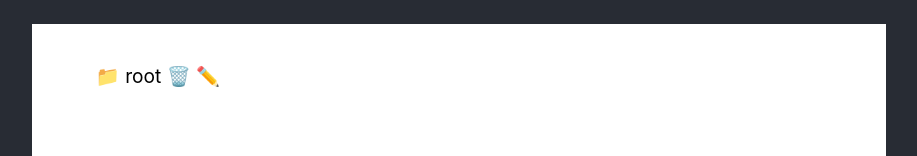
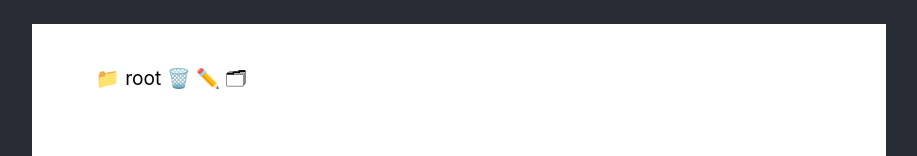
Before and after one commit to rubeun/file-manager, a React (Create React App) app: page / in a window 1280 px wide. Shown: the part 185-341 px from the top of the page, without its empty margins (189-1106 px from the left). Built offline with nearby package versions, Linux system fonts and the light colour scheme.

Commit message:
implement addFolder in Folder component

```diff
--- a/src/components/Folder.tsx
+++ b/src/components/Folder.tsx
@@ -13,16 +13,25 @@ type FolderType = {
   deleteNode: any;
   showContent: any;
   editName: any;
+  addFolder: any;
 }
 
-const Folder: FC<FolderType> = ({ parentNode, node, showContent, deleteNode, editName }) => {
+const Folder: FC<FolderType> = ({ parentNode, node, showContent, deleteNode, editName, addFolder }) => {
   const [folderOpen, setFolderOpen] = useState(false);
   const [showEditInput, setShowEditInput] = useState(false);
   const [inputText, setInputText] = useState(node?.name);
+  const [showFolderInput, setShowFolderInput] = useState(false);
+  const [inputFolderText, setInputFolderText] = useState("");
 
   const handleEditName = () => {
     setShowEditInput(false);
     editName(parentNode, node?.id, inputText);
+  };
+
+  const handleAddFolder = () => {
+    setShowFolderInput(false);
+    addFolder(node?.id, inputFolderText);
+    setInputFolderText("");
   };
 
   // If root node is null, show nothing
@@ -54,11 +63,29 @@ const Folder: FC<FolderType> = ({ parentNode, node, showContent, deleteNode, edi
         {" "}
         ✏️
       </span>
+      <span
+        className="button"
+        onClick={() => setShowFolderInput(!showFolderInput)}
+      >
+        {" "}
+        🗂
+      </span>
 
       {folderOpen
         ? node?.nodes &&
           node?.nodes.map((child) => showContent(node, child))
         : null}
+      {showFolderInput ? (
+        <div>
+          <input
+            type="text"
+            value={inputFolderText}
+            placeholder="New Folder Name"
+            onChange={(e) => setInputFolderText(e.target.value)}
+          />
+          <button onClick={() => handleAddFolder()}>Save</button>
+        </div>
+      ) : null}
     </div>
   );
 };
```
